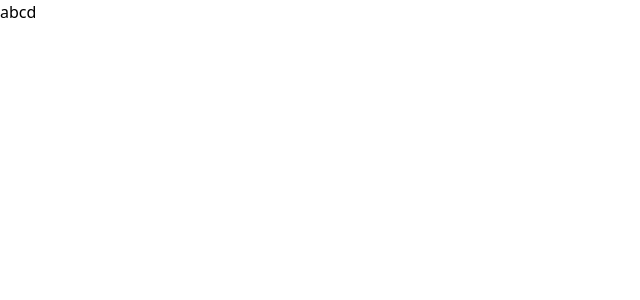
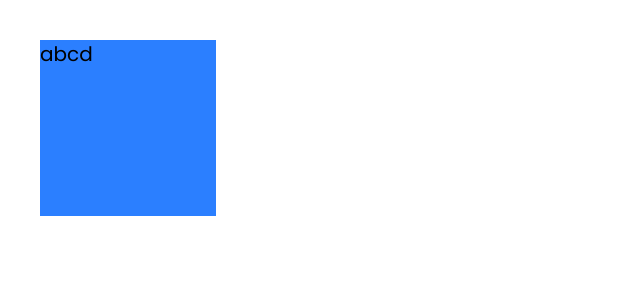
Before and after one commit to abidsarkar/Portfolio, a React (Vite) app: page / in a window 1280 px wide. Shown: the top 300 px of the page, without its empty margins (0-640 px from the left). Built offline with nearby package versions, Linux system fonts and the light colour scheme.

Commit message:
add motion library and add color code in theme in index.css for tailwindcss

```diff
--- a/package.json
+++ b/package.json
@@ -12,6 +12,7 @@
   "dependencies": {
     "@tailwindcss/vite": "^4.0.12",
     "axios": "^1.8.2",
+    "motion": "^12.4.10",
     "react": "^19.0.0",
     "react-dom": "^19.0.0",
     "react-helmet": "^6.1.0",
--- a/src/App.jsx
+++ b/src/App.jsx
@@ -1,15 +1,17 @@
-
-import './App.css'
-import PortfolioSEO from './components/PortfolioSEO '
+import "./App.css";
+import PortfolioSEO from "./components/PortfolioSEO ";
+import { motion } from "motion/react";
 
 function App() {
-
   return (
     <>
-      <PortfolioSEO/>
-      abcd
+      <PortfolioSEO />
+      <div className="box h-44 w-44 bg-blue-500 m-10 text-xl font-poppins">
+       abcd
+      </div>
+
     </>
-  )
+  );
 }
 
-export default App
+export default App;
--- a/src/index.css
+++ b/src/index.css
@@ -1,5 +1,20 @@
+@import url("https://fonts.googleapis.com/css2?family=Josefin+Sans:ital,wght@0,100..700;1,100..700&family=Poppins&family=Roboto:ital,wght@0,100..900;1,100..900&display=swap");
 @import "tailwindcss";
-:root {
-  font-family: system-ui, Avenir, Helvetica, Arial, sans-serif;
-  line-height: 1.5;
+@theme {
+  --font-josefin: "Josefin Sans", sans-serif;
+  --font-poppins: "Poppins", sans-serif;
+  --font-roboto: "Roboto", sans-serif;
+  --color-brown: #53423e;
+  --color-lightBrown: #645550;
+  --color-darkBrown: #2c2523;
+  --color-black: #1e1917;
+  --color-white: #f1e1d9;
+  --color-lightCyan: #15d1e9;
+  --color-darkCyan: #88e5f0;
+  --color-orange: #fb9718;
+  --color-lightOrange: #fac27b;
+  --color-darkOrange: #d28422;
+  --color-gray: #626965;
+  --color-lightGray: #978580;
+  --color-darkGray: #3f4441;
 }
```
Also changed, not shown: 1 other file (tests, documents, lock files or other folders).
